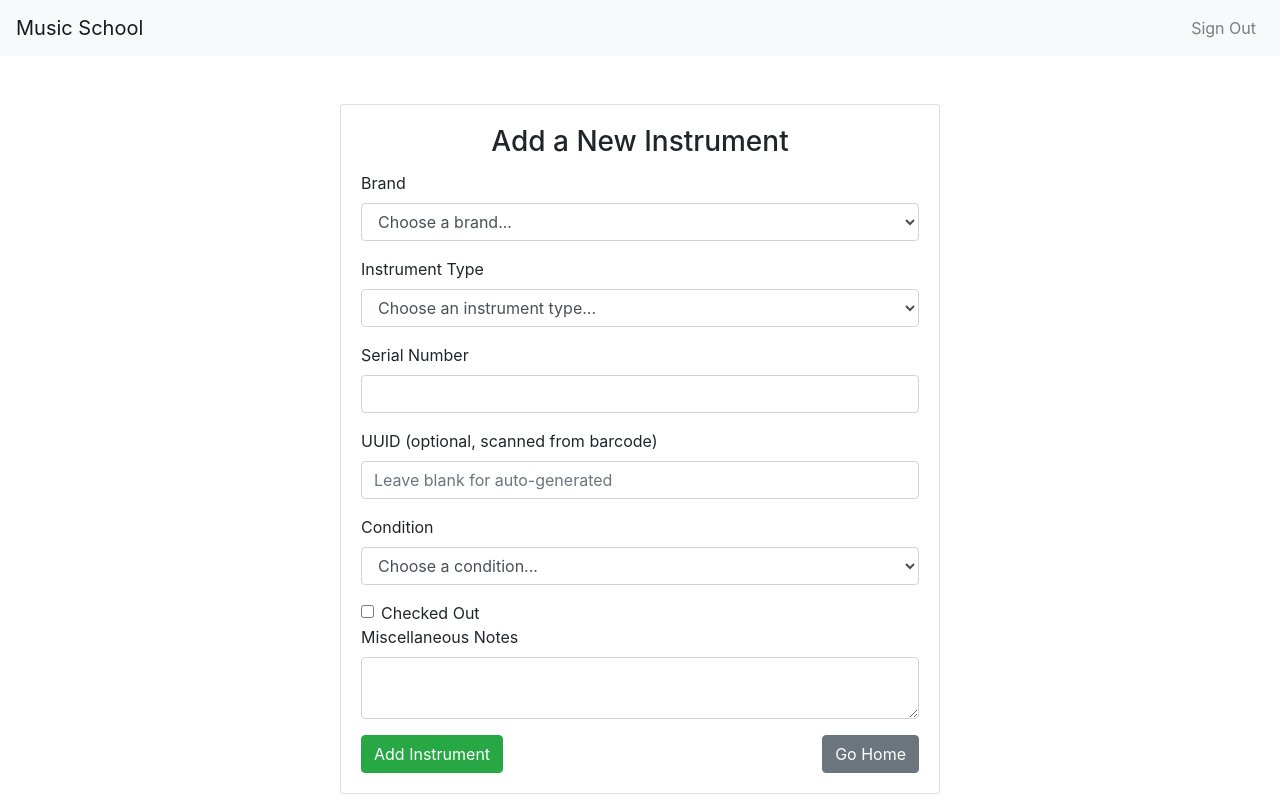
After one commit to ItsRecharge/Instrument-Asset-Tracking, a Flask app: template templates/add_instrument.html in a window 1280 px wide. The commit adds this page. Run offline with Flask 3, Linux system fonts and the light colour scheme; the template is opened without the code that fills it, so the values that code supplies are empty; the visitor is signed in with stand-in values (Sample User, id 1); some libraries are stand-ins or nearby versions.

Commit message:
add instruments

```diff
--- a/app.py
+++ b/app.py
@@ -1,12 +1,14 @@
 from flask import Flask, render_template, request, redirect, url_for, session, flash, make_response
 import csv
 import bcrypt
+import uuid  # For generating UUIDs for instruments
 from datetime import timedelta
 
 # Initialize Flask app
 app = Flask(__name__)
 app.secret_key = 'supersecretkey'  # Secret key for session management
 CSV_FILE = 'users.csv'  # CSV file to store user data
+INSTRUMENT_FILE = 'instruments.csv'  # CSV file to store instrument data
 SIGNUP_KEY = '123'  # Required sign-up key for user registration
 
 # Helper function to check if a user exists by email
@@ -44,6 +46,24 @@ def authenticate_user(email, password):
         return None
     except FileNotFoundError:
         return None
+
+# Helper function to get unique values from the instrument CSV for dropdowns
+def get_dropdown_values():
+    brands = set()
+    types = set()
+    conditions = set()
+
+    try:
+        with open(INSTRUMENT_FILE, mode='r') as file:
+            reader = csv.DictReader(file)
+            for row in reader:
+                brands.add(row['brand'])
+                types.add(row['instrument_type'])
+                conditions.add(row['condition'])
+    except FileNotFoundError:
+        pass  # If file doesn't exist yet, it's fine; dropdowns will be empty
+
+    return list(brands), list(types), list(conditions)
 
 # Global check for authentication and redirect logic before every request
 @app.before_request
@@ -125,6 +145,52 @@ def home():
     # but we'll keep it as a fallback in case someone tries to manually access /home.
     return redirect(url_for('login'))
 
+# Route to add a new instrument (only accessible if logged in)
+@app.route('/add_instrument', methods=['GET', 'POST'])
+def add_instrument():
+    if 'user' not in session:
+        return redirect(url_for('login'))
+
+    if request.method == 'POST':
+        brand = request.form['brand'] if request.form['brand'] != 'Add new...' else request.form['new_brand']
+        instrument_type = request.form['instrument_type'] if request.form['instrument_type'] != 'Add new...' else request.form['new_instrument_type']
+        serial_number = request.form['serial_number']
+        uuid_code = request.form['uuid'] or str(uuid.uuid4())  # Auto-generate UUID if not provided
+        condition = request.form['condition'] if request.form['condition'] != 'Add new...' else request.form['new_condition']
+        checked_out = 'checked_out' in request.form  # True if checked out
+        location = request.form['location'] if not checked_out else ''
+        student_name = request.form['student_name'] if checked_out else ''
+        grad_year = request.form['grad_year'] if checked_out else ''
+        student_id = request.form['student_id'] if checked_out else ''
+        notes = request.form['notes']
+
+        # Write the instrument data to the CSV file
+        with open(INSTRUMENT_FILE, mode='a', newline='') as file:
+            fieldnames = ['brand', 'instrument_type', 'serial_number', 'uuid', 'condition', 'checked_out', 'location', 'student_name', 'grad_year', 'student_id', 'notes']
+            writer = csv.DictWriter(file, fieldnames=fieldnames)
+            if file.tell() == 0:
+                writer.writeheader()  # Write header if file is empty
+            writer.writerow({
+                'brand': brand,
+                'instrument_type': instrument_type,
+                'serial_number': serial_number,
+                'uuid': uuid_code,
+                'condition': condition,
+                'checked_out': 'Yes' if checked_out else 'No',
+                'location': location,
+                'student_name': student_name,
+                'grad_year': grad_year,
+                'student_id': student_id,
+                'notes': notes
+            })
+
+        flash('Instrument added successfully!', 'success')
+        return redirect(url_for('add_instrument'))
+
+    # If it's a GET request, load the form and dropdown values
+    brands, types, conditions = get_dropdown_values()
+    return render_template('add_instrument.html', brands=brands, types=types, conditions=conditions)
+
 # Route for logging out
 @app.route('/logout')
 def logout():
--- /dev/null
+++ b/templates/add_instrument.html
@@ -0,0 +1,134 @@
+{% extends 'base.html' %}
+
+{% block title %}Add Instrument{% endblock %}
+
+{% block content %}
+<div class="card mx-auto" style="max-width: 600px;">
+    <div class="card-body">
+        <h3 class="card-title text-center">Add a New Instrument</h3>
+
+        <form action="/add_instrument" method="POST">
+            <!-- Brand -->
+            <div class="form-group">
+                <label for="brand">Brand</label>
+                <select class="form-control" id="brand" name="brand" onchange="toggleNewField('brand')">
+                    <option disabled selected>Choose a brand...</option>
+                    {% for brand in brands %}
+                        <option value="{{ brand }}">{{ brand }}</option>
+                    {% endfor %}
+                    <option value="Add new...">Add new...</option>
+                </select>
+                <input type="text" class="form-control mt-2" id="new_brand" name="new_brand" placeholder="Enter new brand" style="display: none;">
+            </div>
+
+            <!-- Instrument Type -->
+            <div class="form-group">
+                <label for="instrument_type">Instrument Type</label>
+                <select class="form-control" id="instrument_type" name="instrument_type" onchange="toggleNewField('instrument_type')">
+                    <option disabled selected>Choose an instrument type...</option>
+                    {% for type in types %}
+                        <option value="{{ type }}">{{ type }}</option>
+                    {% endfor %}
+                    <option value="Add new...">Add new...</option>
+                </select>
+                <input type="text" class="form-control mt-2" id="new_instrument_type" name="new_instrument_type" placeholder="Enter new instrument type" style="display: none;">
+            </div>
+
+            <!-- Serial Number -->
+            <div class="form-group">
+                <label for="serial_number">Serial Number</label>
+                <input type="text" class="form-control" id="serial_number" name="serial_number" required>
+            </div>
+
+            <!-- UUID -->
+            <div class="form-group">
+                <label for="uuid">UUID (optional, scanned from barcode)</label>
+                <input type="text" class="form-control" id="uuid" name="uuid" placeholder="Leave blank for auto-generated">
+            </div>
+
+            <!-- Condition -->
+            <div class="form-group">
+                <label for="condition">Condition</label>
+                <select class="form-control" id="condition" name="condition" onchange="toggleNewField('condition')">
+                    <option disabled selected>Choose a condition...</option>
+                    {% for condition in conditions %}
+                        <option value="{{ condition }}">{{ condition }}</option>
+                    {% endfor %}
+                    <option value="Add new...">Add new...</option>
+                </select>
+                <input type="text" class="form-control mt-2" id="new_condition" name="new_condition" placeholder="Enter new condition" style="display: none;">
+            </div>
+
+            <!-- Checked Out -->
+            <div class="form-check">
+                <input type="checkbox" class="form-check-input" id="checked_out" name="checked_out" onchange="toggleCheckedOut()">
+                <label class="form-check-label" for="checked_out">Checked Out</label>
+            </div>
+
+            <!-- Location (if not checked out) -->
+            <div class="form-group" id="location_group" style="display: none;">
+                <label for="location">Location</label>
+                <input type="text" class="form-control" id="location" name="location">
+            </div>
+
+            <!-- Student Details (if checked out) -->
+            <div id="student_details" style="display: none;">
+                <div class="form-group">
+                    <label for="student_name">Student Name</label>
+                    <input type="text" class="form-control" id="student_name" name="student_name">
+                </div>
+                <div class="form-group">
+                    <label for="grad_year">Year of Graduation</label>
+                    <input type="text" class="form-control" id="grad_year" name="grad_year">
+                </div>
+                <div class="form-group">
+                    <label for="student_id">Student ID</label>
+                    <input type="text" class="form-control" id="student_id" name="student_id">
+                </div>
+            </div>
+
+            <!-- Misc Notes -->
+            <div class="form-group">
+                <label for="notes">Miscellaneous Notes</label>
+                <textarea class="form-control" id="notes" name="notes"></textarea>
+            </div>
+
+            <div class="d-flex justify-content-between">
+                <!-- Add Instrument Button -->
+                <button type="submit" class="btn btn-success">Add Instrument</button>
+
+                <!-- Go Home Button -->
+                <a href="{{ url_for('home') }}" class="btn btn-secondary">Go Home</a>
+            </div>
+        </form>
+    </div>
+</div>
+
+<script>
+    // Function to toggle new field input for dropdowns
+    function toggleNewField(field) {
+        var dropdown = document.getElementById(field);
+        var newField = document.getElementById('new_' + field);
+        if (dropdown.value === 'Add new...') {
+            newField.style.display = 'block';
+            newField.required = true;
+        } else {
+            newField.style.display = 'none';
+            newField.required = false;
+        }
+    }
+
+    // Function to toggle between Checked Out and Location
+    function toggleCheckedOut() {
+        var isCheckedOut = document.getElementById('checked_out').checked;
+        document.getElementById('student_details').style.display = isCheckedOut ? 'block' : 'none';
+        document.getElementById('location_group').style.display = isCheckedOut ? 'none' : 'block';
+
+        // Ensure required fields are set dynamically based on checked-out status
+        document.getElementById('location').required = !isCheckedOut;
+        document.getElementById('student_name').required = isCheckedOut;
+        document.getElementById('grad_year').required = isCheckedOut;
+        document.getElementById('student_id').required = isCheckedOut;
+    }
+</script>
+{% endblock %}
--- a/templates/base.html
+++ b/templates/base.html
@@ -7,6 +7,20 @@
     <title>{% block title %}{% endblock %}</title>
 </head>
 <body>
+    <!-- Navbar with Sign Out button if logged in -->
+    <nav class="navbar navbar-expand-lg navbar-light bg-light">
+        <a class="navbar-brand" href="#">Music School</a>
+        <div class="collapse navbar-collapse justify-content-end">
+            {% if session['user'] %}
+                <ul class="navbar-nav">
+                    <li class="nav-item">
+                        <a class="nav-link" href="{{ url_for('logout') }}">Sign Out</a>
+                    </li>
+                </ul>
+            {% endif %}
+        </div>
+    </nav>
+
     <div class="container mt-5">
         {% with messages = get_flashed_messages(with_categories=true) %}
             {% if messages %}
--- a/templates/home.html
+++ b/templates/home.html
@@ -5,8 +5,8 @@
 {% block content %}
 <div class="jumbotron text-center">
     <h1 class="display-4">Welcome, {{ user }}!</h1>
-    <p class="lead">You have successfully logged in.</p>
+    <p class="lead">You can now manage instruments at the music school.</p>
     <hr class="my-4">
-    <a href="{{ url_for('logout') }}" class="btn btn-danger btn-lg">Logout</a>
+    <a href="{{ url_for('add_instrument') }}" class="btn btn-primary btn-lg">Add a New Instrument</a>
 </div>
 {% endblock %}
```
